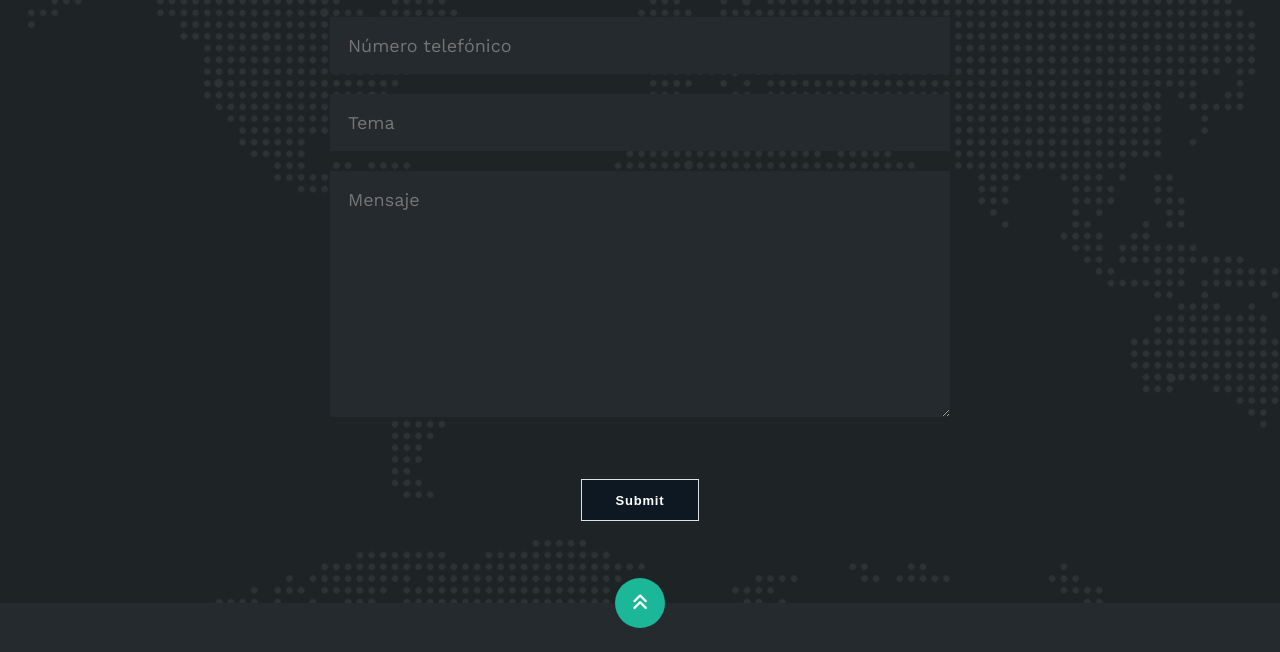
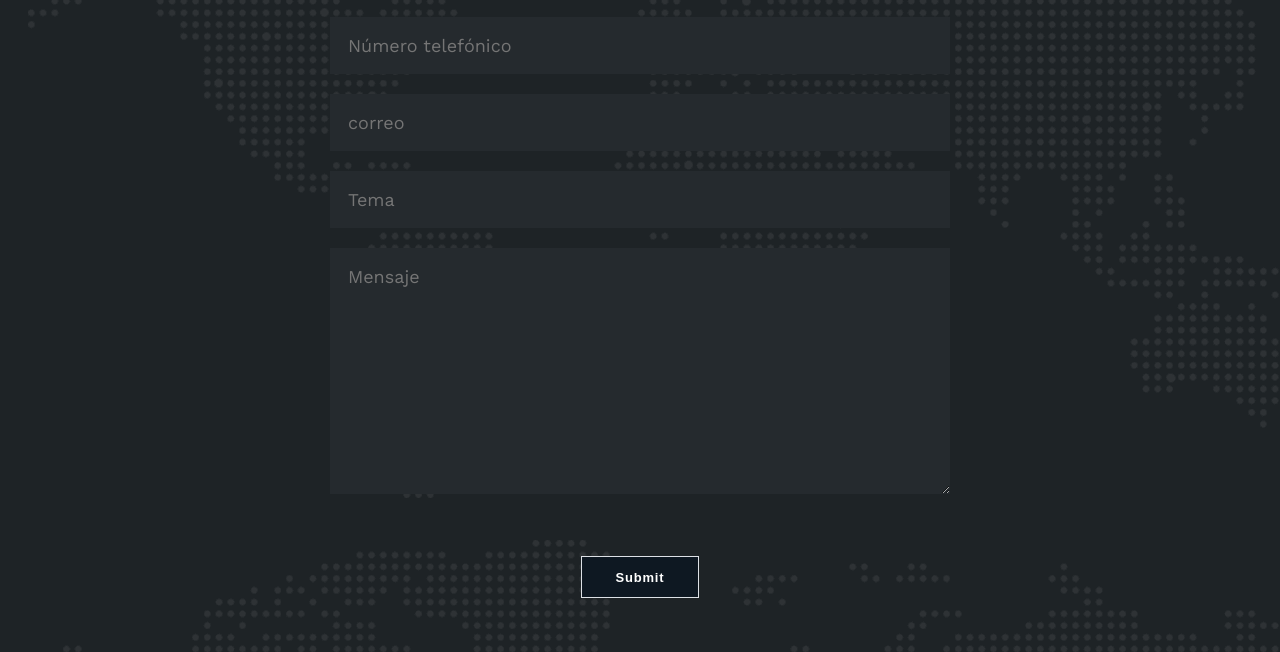
Before and after one commit to JhonAGC/jhonAGC.github.io, a plain HTML site: page index.html in a window 1280 px wide. Shown: the part 2892-3544 px from the top of the page. Drawn offline with nearby package versions, Linux system fonts and the light colour scheme.

Commit message:
correction error

```diff
--- a/index.html
+++ b/index.html
@@ -233,7 +233,8 @@
                 <form class="col centrar" action="https://formsubmit.co/jhon.jg735@gmail.com" method="POST">
                     <input type="text" name="name" placeholder="Tú Nombre">
                     <input type="text" name="phone" placeholder="Número telefónico">
-                    <input type="text" name="email" placeholder="Tema">
+                    <input type="text" name="email" placeholder="correo">
+                    <input type="text" name="mail_subject" placeholder="Tema">
                     <textarea name="message" cols="30" rows="10" placeholder="Mensaje"></textarea>
 
                 </div>
```
